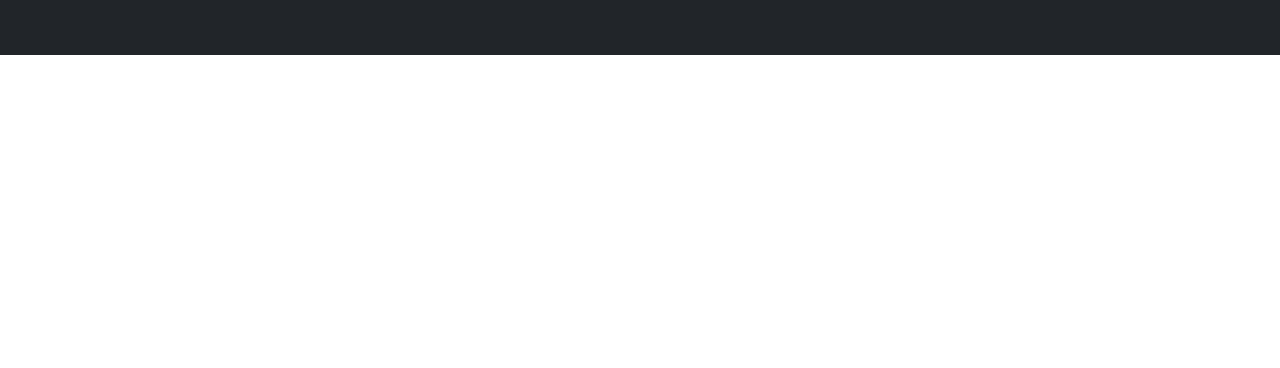
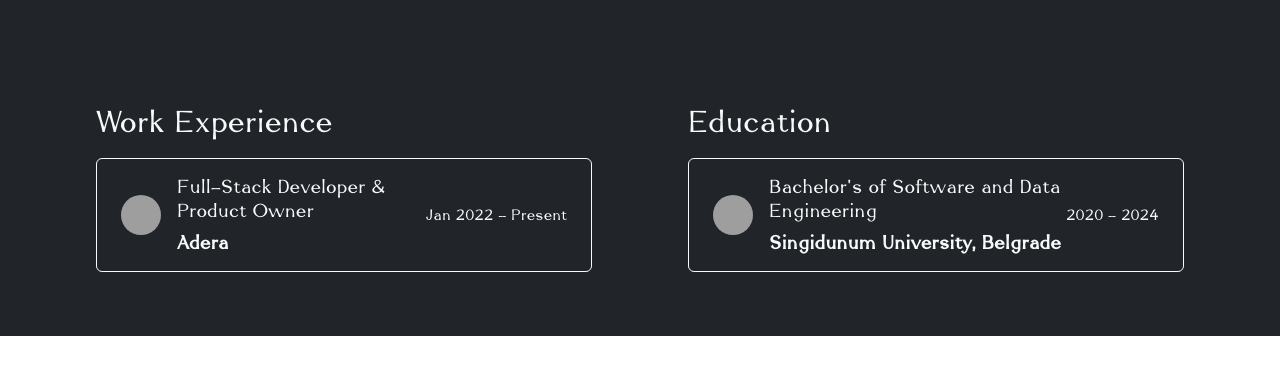
Before and after one commit to miljkovicjovan/old-personal-website, a React (Create React App) app: page / in a window 1280 px wide. Shown: the part 429-797 px from the top of the page. Built offline with nearby package versions, Linux system fonts and the light colour scheme; grey boxes are pictures that could not be loaded.

Commit message:
added experience component to home page & code cleanup

```diff
--- a/src/App.tsx
+++ b/src/App.tsx
@@ -1,9 +1,7 @@
 import Home from "./pages/Home";
 
-function App() {
+export default function App() {
   return (
     <Home/>
   );
 }
-
-export default App;
--- a/src/features/about/index.tsx
+++ b/src/features/about/index.tsx
@@ -1,7 +1,7 @@
 import { Button, Stack } from "react-bootstrap";
 import { Link } from "react-scroll";
 
-function About() {
+export default function About() {
     return (
         <Stack id="about" className="bg-dark text-light py-5 px-5 flex-lg-row justify-content-around">
             <Stack className="px-0 px-md-5 col-lg-3 col-12">
@@ -27,5 +27,3 @@ function About() {
         </Stack>
     );
 }
-
-export default About;
--- a/src/features/experience/index.tsx
+++ b/src/features/experience/index.tsx
@@ -1,7 +1,7 @@
 import { Stack } from "react-bootstrap";
 import Slot from "./slot";
 
-function Experience() {
+export default function Experience() {
     return (
         <Stack className="py-5 bg-dark text-light px-5 flex-xl-row justify-content-around">
             <Stack className="px-0 px-md-5 col-xl-6 col-12">
@@ -17,5 +17,3 @@ function Experience() {
         </Stack>
     );
 }
-
-export default Experience;
--- a/src/features/navigation/index.tsx
+++ b/src/features/navigation/index.tsx
@@ -1,7 +1,7 @@
 import { Navbar, Container, Nav } from "react-bootstrap";
 import { Link } from "react-scroll";
 
-function Navigation() {
+export default function Navigation() {
     return (
         <Navbar id="top" expand="lg" className="navbar-dark bg-dark p-0">
             <Container className="p-0 ps-5 py-4">
@@ -27,5 +27,3 @@ function Navigation() {
         </Navbar>
     );
 }
-
-export default Navigation;
--- a/src/pages/Home.tsx
+++ b/src/pages/Home.tsx
@@ -1,13 +1,13 @@
 import Navigation from "../features/navigation";
 import About from "../features/about";
+import Experience from "../features/experience";
 
-function App() {
+export default function App() {
   return (
     <>
       <Navigation/>
       <About/>
+      <Experience/>
     </>
   );
 }
-
-export default App;
```
Lines whose indentation alone changed are shown as unchanged.
